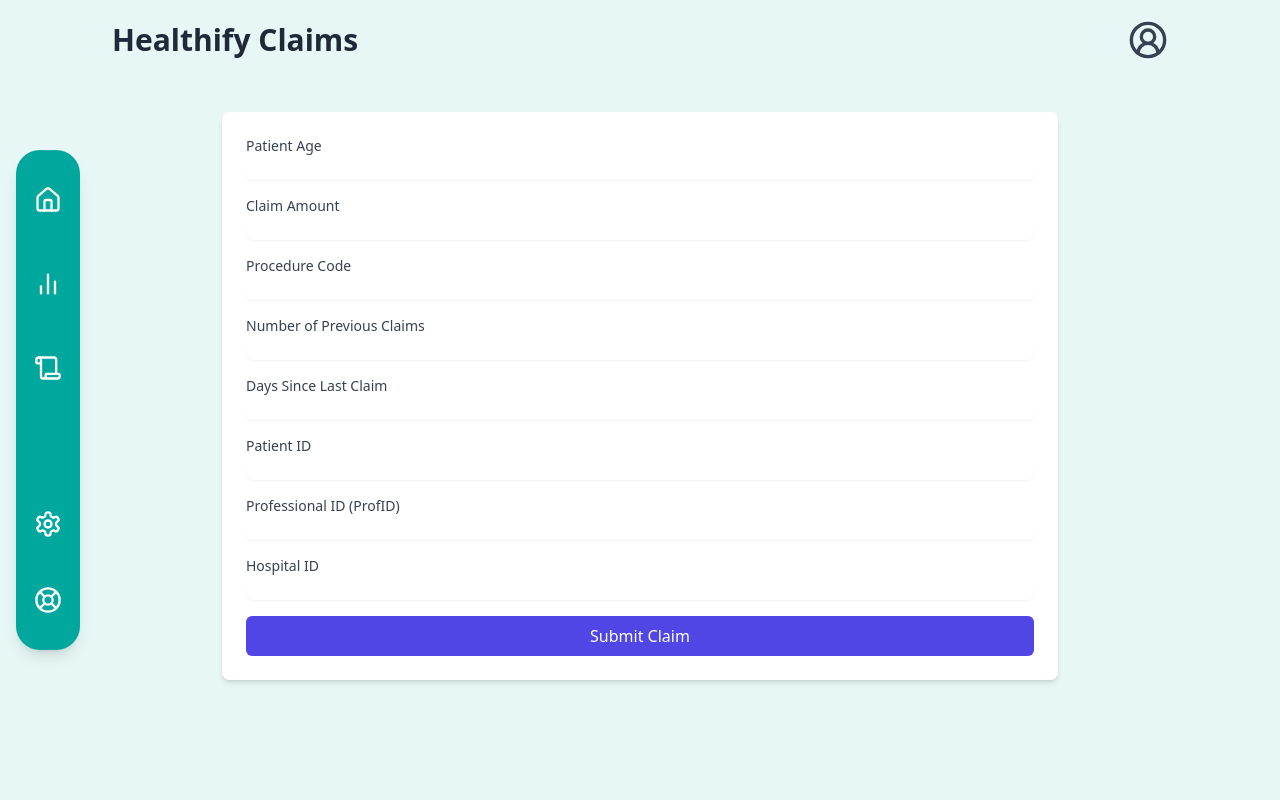
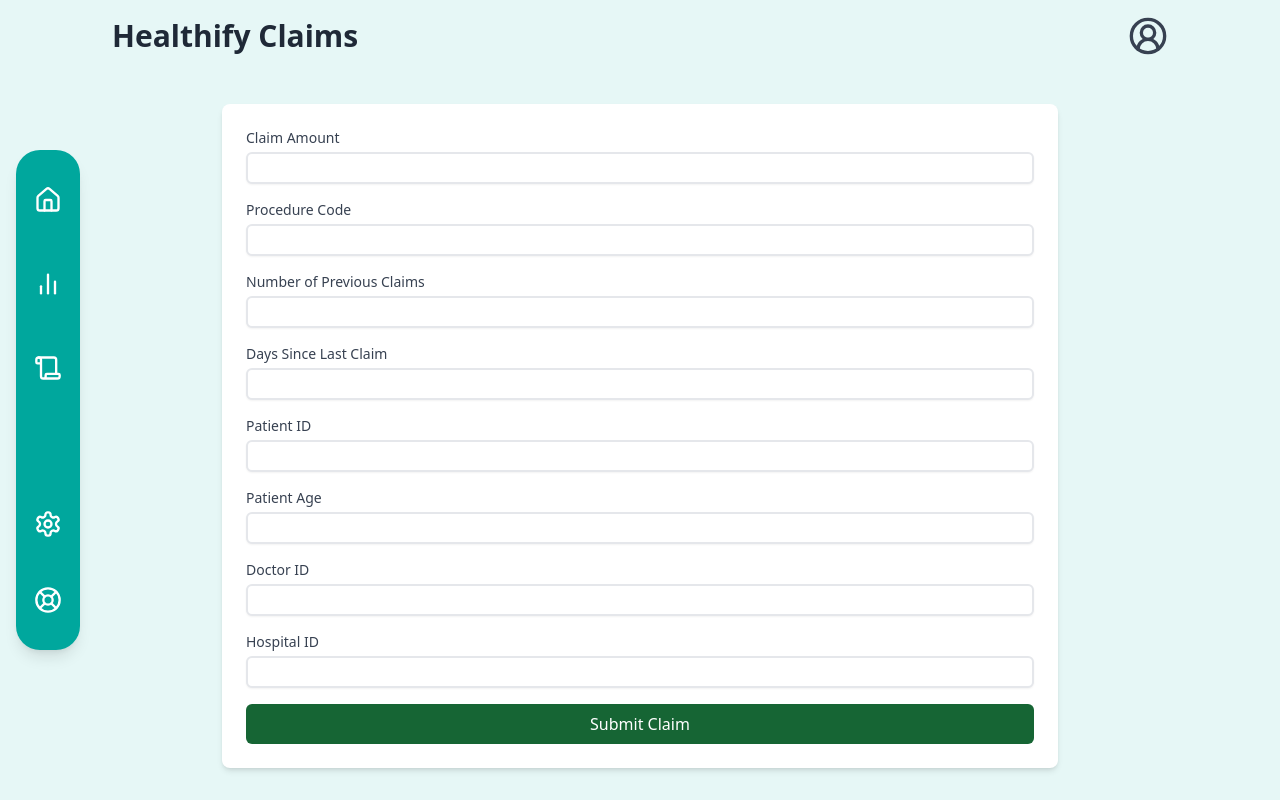
Before and after one commit to rafaelsitorus/AkademiBrother, a Next.js app: page /insurance/form in a window 1280 px wide. Built offline with nearby package versions, Linux system fonts and the light colour scheme.

Commit message:
Feat: UI Changes

```diff
--- a/app/insurance/form/page.tsx
+++ b/app/insurance/form/page.tsx
@@ -40,7 +40,9 @@
 
       if (!fraudResponse.ok) {
         const errorText = await fraudResponse.text();
-        throw new Error(`Fraud prediction failed: ${fraudResponse.status} ${errorText}`);
+        throw new Error(
+          `Fraud prediction failed: ${fraudResponse.status} ${errorText}`
+        );
       }
 
       const fraudResult = await fraudResponse.json();
@@ -66,7 +68,9 @@
 
       if (!saveClaimResponse.ok) {
         const errorText = await saveClaimResponse.text();
-        throw new Error(`Failed to save claim: ${saveClaimResponse.status} ${errorText}`);
+        throw new Error(
+          `Failed to save claim: ${saveClaimResponse.status} ${errorText}`
+        );
       }
 
       const savedClaimResult = await saveClaimResponse.json();
@@ -76,9 +80,15 @@
       // setFormData({ patientAge: "", claimAmount: "", ...etc. });
     } catch (error) {
       console.error("Submission error:", error);
-      setSubmissionStatus(error instanceof Error ? error.message : "An unknown error occurred.");
+      setSubmissionStatus(
+        error instanceof Error ? error.message : "An unknown error occurred."
+      );
       // Keep fraud result if it was set before saving failed
-      if (!result && error instanceof Error && error.message.startsWith("Fraud prediction failed")) {
+      if (
+        !result &&
+        error instanceof Error &&
+        error.message.startsWith("Fraud prediction failed")
+      ) {
         setResult("Error in fraud prediction.");
       }
     }
@@ -95,10 +105,101 @@
       <div className="flex-1 flex flex-col overflow-hidden">
         <Header />
         <main className="flex-1 flex flex-col p-6 md:p-8 space-y-6 md:space-y-8 max-w-[900px] mx-auto w-full">
-          <form className="space-y-4 bg-white p-6 rounded-lg shadow-md" onSubmit={handleSubmit}>
-            {/* Existing fields */}
+          <form
+            className="space-y-4 bg-white p-6 rounded-lg shadow-md"
+            onSubmit={handleSubmit}
+          >
             <div>
-              <label htmlFor="patientAge" className="block text-sm font-medium text-gray-700">
+              <label
+                htmlFor="claimAmount"
+                className="block text-sm font-medium text-gray-700"
+              >
+                Claim Amount
+              </label>
+              <input
+                type="number"
+                id="claimAmount"
+                name="claimAmount"
+                value={formData.claimAmount}
+                onChange={handleChange}
+                className="mt-1 px-2 block w-full h-8 border-2 border-black-100 rounded-md shadow-sm focus:ring-indigo-500 focus:border-indigo-500 sm:text-sm"
+                required
+              />
+            </div>
+            <div>
+              <label
+                htmlFor="procedureCode"
+                className="block text-sm font-medium text-gray-700"
+              >
+                Procedure Code
+              </label>
+              <input
+                type="text"
+                id="procedureCode"
+                name="procedureCode"
+                value={formData.procedureCode}
+                onChange={handleChange}
+                className="mt-1 px-2 block w-full h-8 border-2 border-black-100 rounded-md shadow-sm focus:ring-indigo-500 focus:border-indigo-500 sm:text-sm"
+                required
+              />
+            </div>
+            <div>
+              <label
+                htmlFor="previousClaims"
+                className="block text-sm font-medium text-gray-700"
+              >
+                Number of Previous Claims
+              </label>
+              <input
+                type="number"
+                id="previousClaims"
+                name="previousClaims"
+                value={formData.previousClaims}
+                onChange={handleChange}
+                className="mt-1 px-2 block w-full h-8 border-2 border-black-100 rounded-md shadow-sm focus:ring-indigo-500 focus:border-indigo-500 sm:text-sm"
+                required
+              />
+            </div>
+            <div>
+              <label
+                htmlFor="daysSinceLastClaim"
+                className="block text-sm font-medium text-gray-700"
+              >
+                Days Since Last Claim
+              </label>
+              <input
+                type="number"
+                id="daysSinceLastClaim"
+                name="daysSinceLastClaim"
+                value={formData.daysSinceLastClaim}
+                onChange={handleChange}
+                className="mt-1 px-2 block w-full h-8 border-2 border-black-100 rounded-md shadow-sm focus:ring-indigo-500 focus:border-indigo-500 sm:text-sm"
+                required
+              />
+            </div>
+
+            {/* Add more Fields  (maybe)*/}
+            <div>
+              <label
+                htmlFor="patientId"
+                className="block text-sm font-medium text-gray-700"
+              >
+                Patient ID
+              </label>
+              <input
+                type="number"
+                id="patientId"
+                name="patientId"
+                value={formData.patientId}
+                onChange={handleChange}
+                className="mt-1 px-2 block w-full h-8 border-2 border-black-100 rounded-md shadow-sm focus:ring-indigo-500 focus:border-indigo-500 sm:text-sm"
+              />
+            </div>
+            <div>
+              <label
+                htmlFor="patientAge"
+                className="block text-sm font-medium text-gray-700"
+              >
                 Patient Age
               </label>
               <input
@@ -107,85 +208,16 @@
                 name="patientAge"
                 value={formData.patientAge}
                 onChange={handleChange}
-                className="mt-1 block w-full border-gray-300 rounded-md shadow-sm focus:ring-indigo-500 focus:border-indigo-500 sm:text-sm"
+                className="mt-1 px-2 block w-full h-8 border-2 border-black-100 rounded-md shadow-sm focus:ring-indigo-500 focus:border-indigo-500 sm:text-sm"
                 required
               />
             </div>
             <div>
-              <label htmlFor="claimAmount" className="block text-sm font-medium text-gray-700">
-                Claim Amount
-              </label>
-              <input
-                type="number"
-                id="claimAmount"
-                name="claimAmount"
-                value={formData.claimAmount}
-                onChange={handleChange}
-                className="mt-1 block w-full border-gray-300 rounded-md shadow-sm focus:ring-indigo-500 focus:border-indigo-500 sm:text-sm"
-                required
-              />
-            </div>
-            <div>
-              <label htmlFor="procedureCode" className="block text-sm font-medium text-gray-700">
-                Procedure Code
-              </label>
-              <input
-                type="text"
-                id="procedureCode"
-                name="procedureCode"
-                value={formData.procedureCode}
-                onChange={handleChange}
-                className="mt-1 block w-full border-gray-300 rounded-md shadow-sm focus:ring-indigo-500 focus:border-indigo-500 sm:text-sm"
-                required
-              />
-            </div>
-            <div>
-              <label htmlFor="previousClaims" className="block text-sm font-medium text-gray-700">
-                Number of Previous Claims
-              </label>
-              <input
-                type="number"
-                id="previousClaims"
-                name="previousClaims"
-                value={formData.previousClaims}
-                onChange={handleChange}
-                className="mt-1 block w-full border-gray-300 rounded-md shadow-sm focus:ring-indigo-500 focus:border-indigo-500 sm:text-sm"
-                required
-              />
-            </div>
-            <div>
-              <label htmlFor="daysSinceLastClaim" className="block text-sm font-medium text-gray-700">
-                Days Since Last Claim
-              </label>
-              <input
-                type="number"
-                id="daysSinceLastClaim"
-                name="daysSinceLastClaim"
-                value={formData.daysSinceLastClaim}
-                onChange={handleChange}
-                className="mt-1 block w-full border-gray-300 rounded-md shadow-sm focus:ring-indigo-500 focus:border-indigo-500 sm:text-sm"
-                required
-              />
-            </div>
-
-            {/* New Fields */}
-            <div>
-              <label htmlFor="patientId" className="block text-sm font-medium text-gray-700">
-                Patient ID
-              </label>
-              <input
-                type="number"
-                id="patientId"
-                name="patientId"
-                value={formData.patientId}
-                onChange={handleChange}
-                className="mt-1 block w-full border-gray-300 rounded-md shadow-sm focus:ring-indigo-500 focus:border-indigo-500 sm:text-sm"
-                // Add 'required' if these IDs are mandatory
-              />
-            </div>
-            <div>
-              <label htmlFor="profId" className="block text-sm font-medium text-gray-700">
-                Professional ID (ProfID)
+              <label
+                htmlFor="profId"
+                className="block text-sm font-medium text-gray-700"
+              >
+                Doctor ID
               </label>
               <input
                 type="number"
@@ -193,11 +225,14 @@
                 name="profId"
                 value={formData.profId}
                 onChange={handleChange}
-                className="mt-1 block w-full border-gray-300 rounded-md shadow-sm focus:ring-indigo-500 focus:border-indigo-500 sm:text-sm"
+                className="mt-1 px-2 block w-full h-8 border-2 border-black-100 rounded-md shadow-sm focus:ring-indigo-500 focus:border-indigo-500 sm:text-sm"
               />
             </div>
             <div>
-              <label htmlFor="hospitalId" className="block text-sm font-medium text-gray-700">
+              <label
+                htmlFor="hospitalId"
+                className="block text-sm font-medium text-gray-700"
+              >
                 Hospital ID
               </label>
               <input
@@ -206,19 +241,23 @@
                 name="hospitalId"
                 value={formData.hospitalId}
                 onChange={handleChange}
-                className="mt-1 block w-full border-gray-300 rounded-md shadow-sm focus:ring-indigo-500 focus:border-indigo-500 sm:text-sm"
+                className="mt-1 px-2 block w-full h-8 border-2 border-black-100 rounded-md shadow-sm focus:ring-indigo-500 focus:border-indigo-500 sm:text-sm"
               />
             </div>
 
             <button
               type="submit"
-              className="w-full bg-indigo-600 text-white py-2 px-4 rounded-md hover:bg-indigo-700 focus:outline-none focus:ring-2 focus:ring-indigo-500 focus:ring-offset-2"
+              className="w-full bg-green-800 text-white py-2 px-4 rounded-md hover:bg-green-400 focus:outline-none focus:ring-2 focus:ring-indigo-500 focus:ring-offset-2"
             >
               Submit Claim
             </button>
           </form>
-          {result && <p className="mt-4 text-lg font-semibold">{`Fraud Prediction: ${result}`}</p>}
-          {submissionStatus && <p className="mt-2 text-md">{submissionStatus}</p>}
+          {result && (
+            <p className="mt-4 text-lg font-semibold">{`Fraud Prediction: ${result}`}</p>
+          )}
+          {submissionStatus && (
+            <p className="mt-2 text-md">{submissionStatus}</p>
+          )}
         </main>
       </div>
     </div>
```
Also changed, not shown: app/insurance/page.tsx (+63 -32 lines), 1 other file (tests, documents, lock files or other folders).
